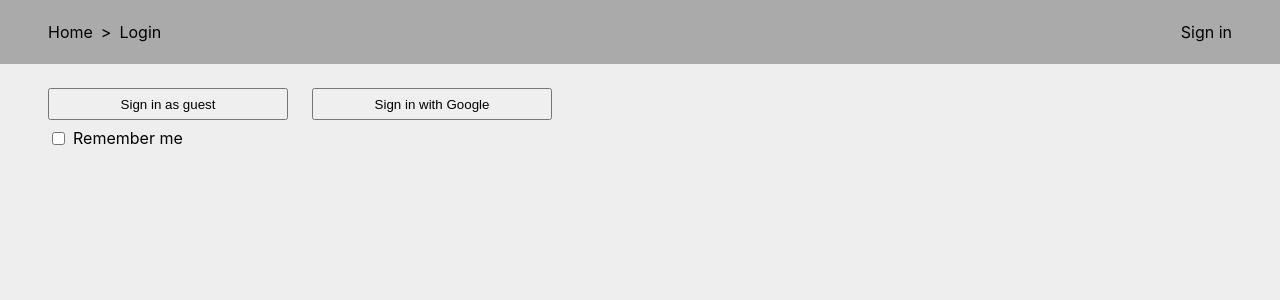
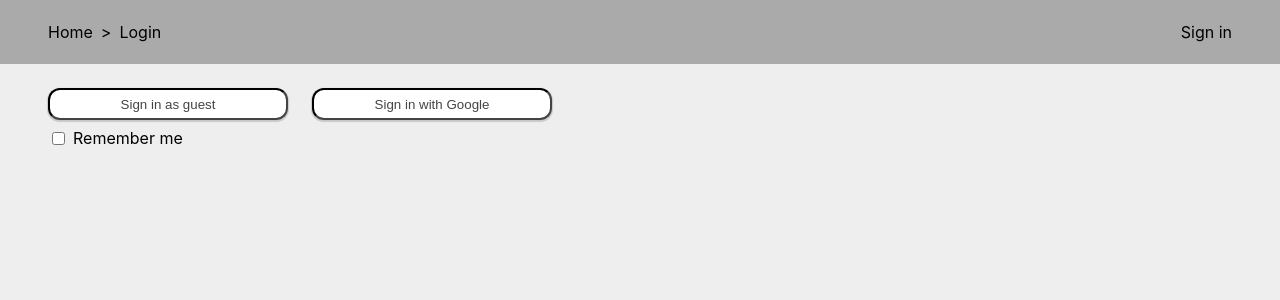
Before and after one commit to loicnico96/boardgames, a Next.js app: page /login in a window 1280 px wide. Shown: the top 300 px of the page. Built offline with nearby package versions, Linux system fonts and the light colour scheme; no server answers.

Commit message:
Improve button styles

```diff
--- a/src/components/layout/GlobalStyle.tsx
+++ b/src/components/layout/GlobalStyle.tsx
@@ -23,14 +23,6 @@ export function GlobalStyle() {
           color: inherit;
           text-decoration: none;
         }
-
-        button {
-          cursor: pointer;
-        }
-
-        button:disabled {
-          cursor: not-allowed;
-        }
         `}
     />
   )
--- a/src/components/ui/Button.tsx
+++ b/src/components/ui/Button.tsx
@@ -1,3 +1,5 @@
+import styled from "@emotion/styled"
+
 import { ButtonTranslation } from "config/translations/types"
 import { useAsyncHandler } from "hooks/useAsyncHandler"
 import { ErrorHandler } from "lib/utils/error"
@@ -7,6 +9,12 @@ export type ButtonClickEvent = React.MouseEvent<HTMLButtonElement>
 export type ButtonClickHandler = (event: ButtonClickEvent) => Promise<unknown>
 export type BaseButtonProps = React.ButtonHTMLAttributes<HTMLButtonElement>
 
+type StyledButtonProps = {
+  fill?: boolean
+  primary: string
+  secondary: string
+}
+
 export type ButtonProps<Reason extends string> = Omit<
   BaseButtonProps,
   "onClick" | "onError" | "title"
@@ -15,7 +23,42 @@ export type ButtonProps<Reason extends string> = Omit<
   onError?: ErrorHandler
   reason?: Reason
   translations: ButtonTranslation<Reason>
-} & StyleProps
+} & StyleProps &
+  Partial<StyledButtonProps>
+
+const StyledButton = styled.button<StyledButtonProps>`
+  background-color: ${props => (props.fill ? props.secondary : props.primary)};
+  border-radius: 12px;
+  border: ${props => props.secondary} 2px inset;
+  box-shadow: 0px 1px 1px 1px rgba(0, 0, 0, 0.16);
+  color: ${props => (props.fill ? props.primary : props.secondary)};
+  cursor: pointer;
+  padding: 4px 12px;
+  text-decoration: none;
+  transition-duration: 0.2s;
+
+  &:active,
+  &:hover:not(:disabled) {
+    background-color: ${props => props.secondary};
+    color: ${props => props.primary};
+  }
+
+  &:active {
+    border-style: outset;
+    box-shadow: none;
+  }
+
+  &:disabled {
+    box-shadow: none;
+    color: ${props => (props.fill ? props.primary : props.secondary)};
+    cursor: not-allowed;
+    opacity: 0.48;
+  }
+
+  &:hover:not(:active):not(:disabled) {
+    box-shadow: 0px 3px 2px 1px rgba(0, 0, 0, 0.16);
+  }
+`
 
 export default function Button<Reason extends string>(
   props: ButtonProps<Reason>
@@ -25,7 +68,9 @@ export default function Button<Reason extends string>(
     disabled = false,
     onClick,
     onError,
+    primary = "#fff",
     reason,
+    secondary = "#444",
     translations,
     ...otherProps
   } = computeStyleProps(props)
@@ -33,13 +78,15 @@ export default function Button<Reason extends string>(
   const [onClickAsync, isRunning] = useAsyncHandler(onClick, onError)
 
   return (
-    <button
+    <StyledButton
       disabled={disabled || isRunning}
       onClick={onClickAsync}
+      primary={primary}
+      secondary={secondary}
       title={reason ? translations.reason[reason] : translations.tooltip}
       {...otherProps}
     >
       {children ?? translations.label}
-    </button>
+    </StyledButton>
   )
 }
```
Also changed, not shown: src/components/rooms/Room/index.tsx (+20 -4 lines).
